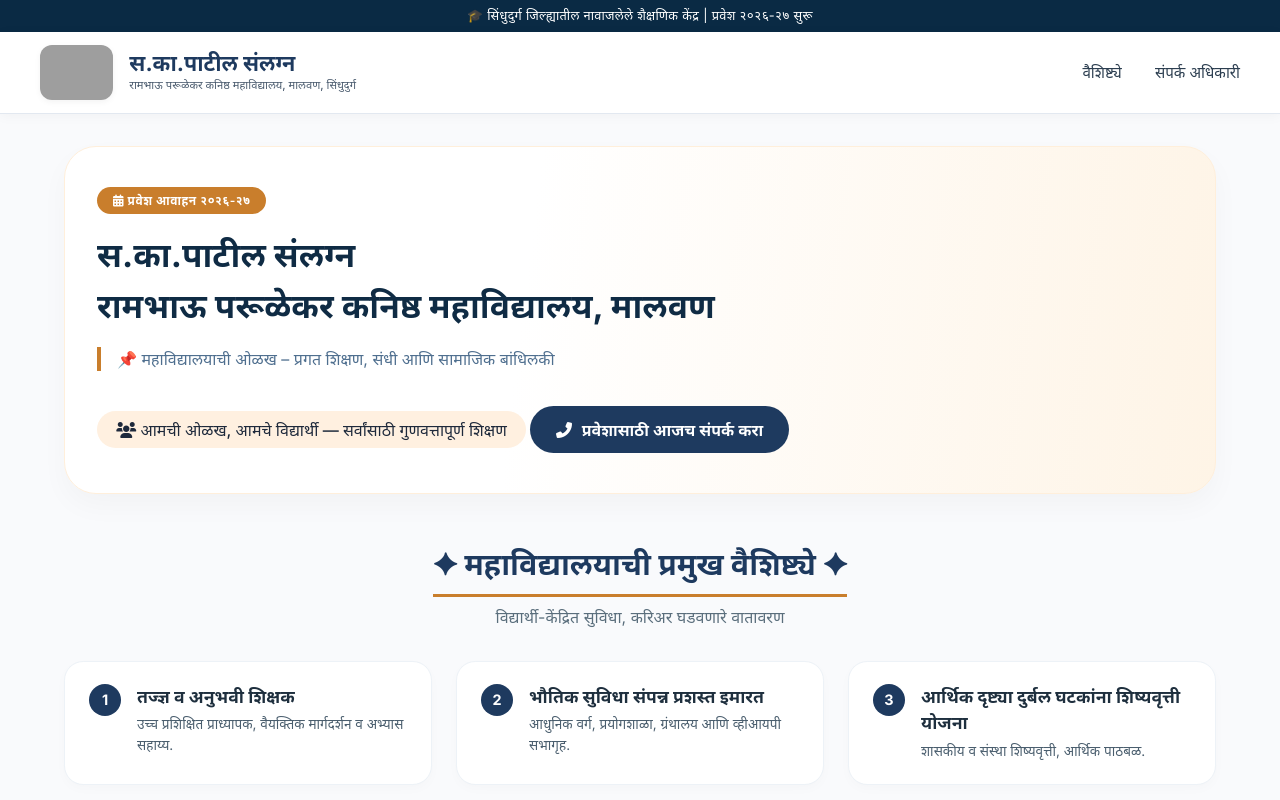
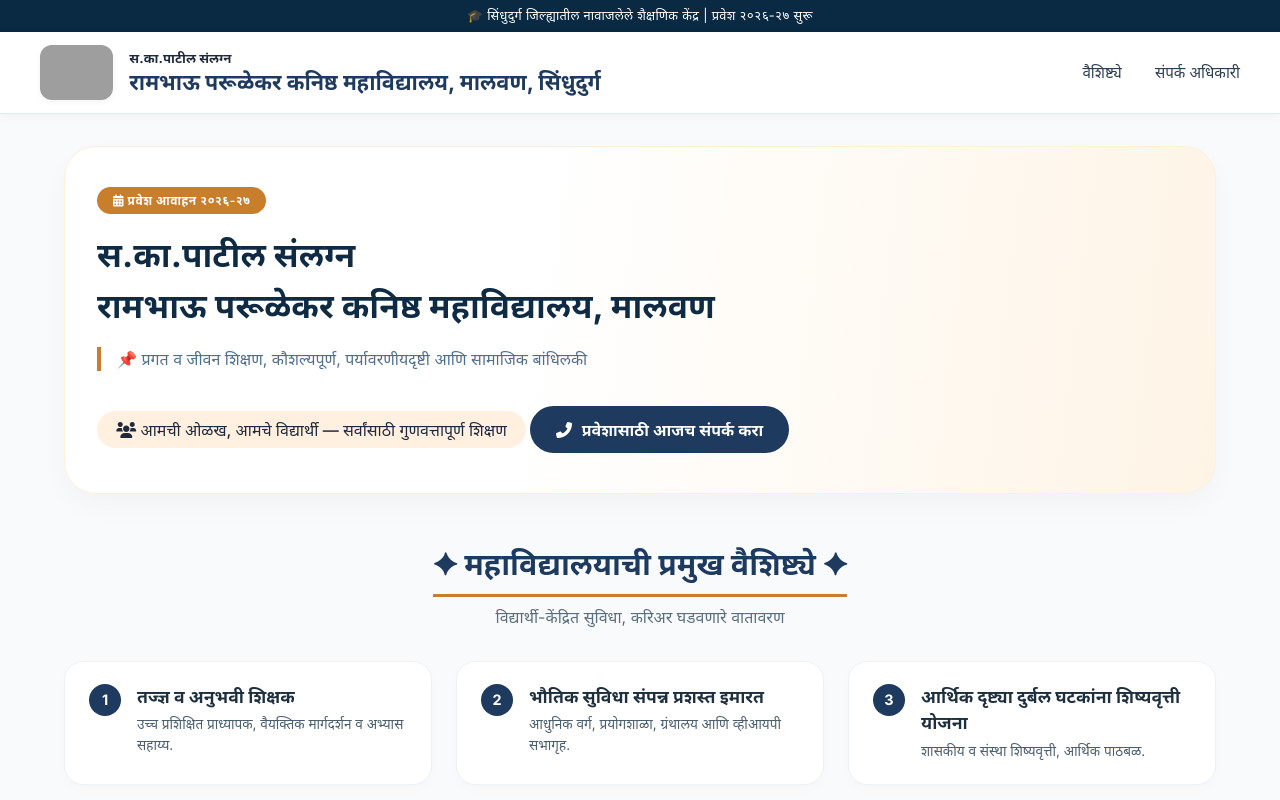
Before and after one commit to amitadss/AmitBdgwin, a plain HTML site: page index.html in a window 1280 px wide. Shown: the top 800 px of the page. Drawn offline with Linux system fonts and the light colour scheme; grey boxes are pictures that could not be loaded.

Commit message:
Update index.html

```diff
--- a/index.html
+++ b/index.html
@@ -338,8 +338,8 @@
     <div class="logo-brand">
       <img class="college-logo-img" src="https://i.postimg.cc/q78PGQbV/IMG-20260513-193101-260.jpg" alt="रामभाऊ परूळेकर कनिष्ठ महाविद्यालय लोगो">
       <div class="logo-college">
-        <h2>स.का.पाटील संलग्न</h2>
-        <p>रामभाऊ परूळेकर कनिष्ठ महाविद्यालय, मालवण, सिंधुदुर्ग</p>
+        <h5>स.का.पाटील संलग्न</h5>
+        <h2>रामभाऊ परूळेकर कनिष्ठ महाविद्यालय, मालवण, सिंधुदुर्ग</h2>
       </div>
     </div>
     <div class="nav-menu">
@@ -354,7 +354,7 @@
   <div class="hero-section">
     <span class="hero-badge"><i class="fas fa-calendar-alt"></i> प्रवेश आवाहन २०२६-२७</span>
     <h1>स.का.पाटील संलग्न<br> रामभाऊ परूळेकर कनिष्ठ महाविद्यालय, मालवण</h1>
-    <div class="hero-sub">📌 महाविद्यालयाची ओळख – प्रगत शिक्षण, संधी आणि सामाजिक बांधिलकी</div>
+    <div class="hero-sub">📌 प्रगत व जीवन शिक्षण, कौशल्यपूर्ण, पर्यावरणीयदृष्टी आणि सामाजिक बांधिलकी</div>
     <div class="callout-text"><i class="fas fa-users"></i> आमची ओळख, आमचे विद्यार्थी — सर्वांसाठी गुणवत्तापूर्ण शिक्षण</div>
     <a href="#contacts" class="btn-admission"><i class="fas fa-phone-alt"></i> प्रवेशासाठी आजच संपर्क करा</a>
   </div>
```
